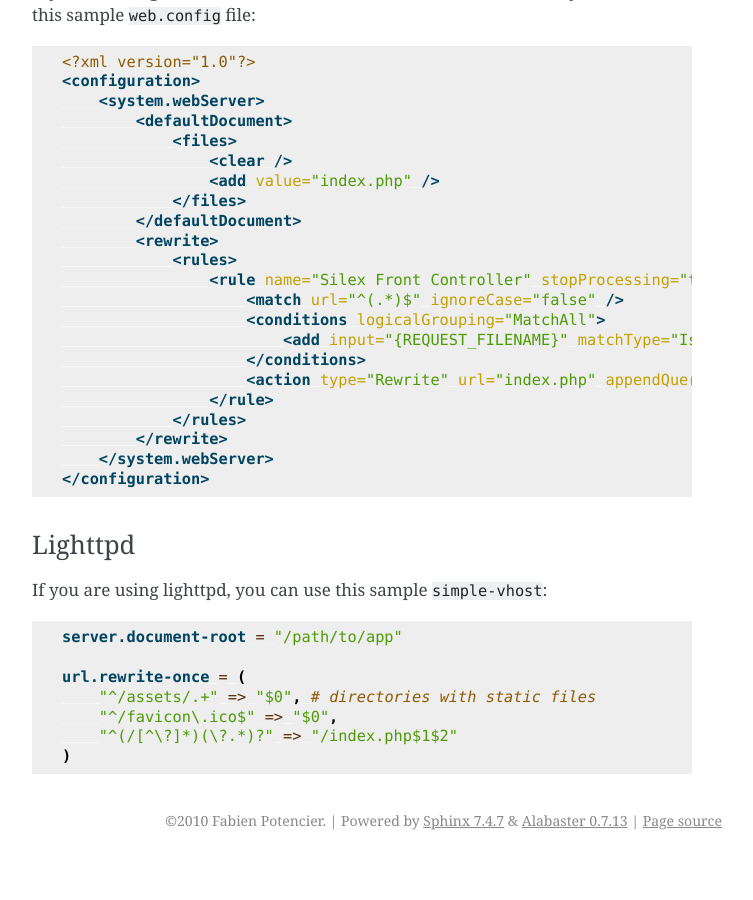
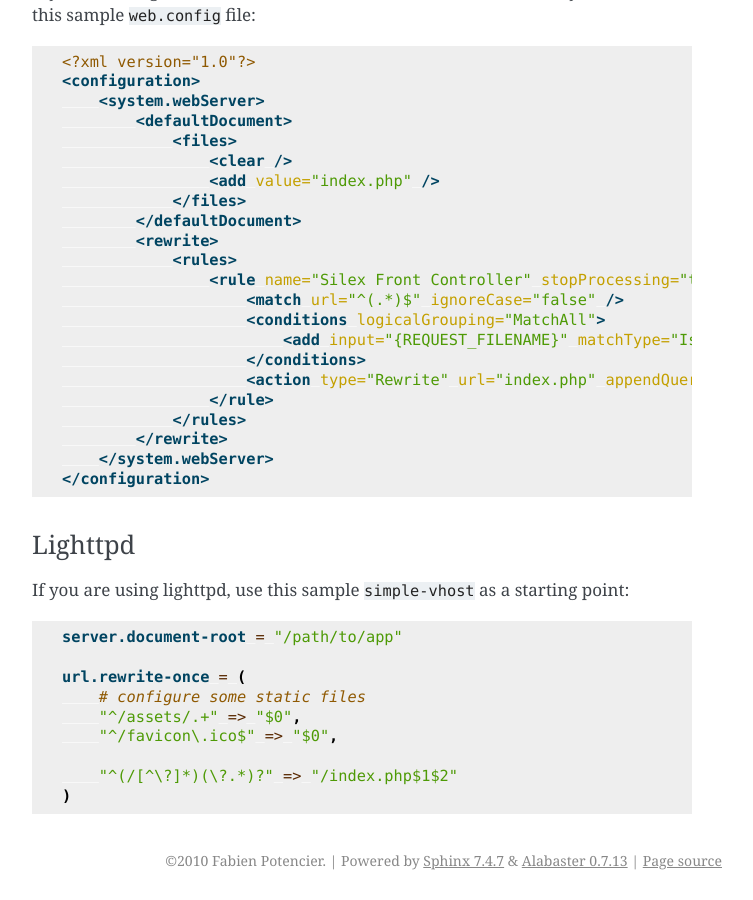
Before and after one commit to silexphp/Silex, a Sphinx documentation site: the page built from doc/web_servers.rst, in a window 1280 px wide and 900 px high, scrolled down 1206 px. Shown: the whole window, without its empty margins (388-1141 px from the left). Built offline with Sphinx 7.4.7, drawn with Linux system fonts in a browser that asks for light colours; before the commit the page ends 2066 px from its top, so only the background shows below that.

Commit message:
tweaked previous commit

```diff
--- a/doc/web_servers.rst
+++ b/doc/web_servers.rst
@@ -84,17 +84,20 @@ this sample ``web.config`` file:
     </configuration>
 
 Lighttpd
-~~~~~
+~~~~~~~~
 
-If you are using lighttpd, you can use this sample ``simple-vhost``:
+If you are using lighttpd, use this sample ``simple-vhost`` as a starting
+point:
 
 .. code-block:: lighttpd
 
     server.document-root = "/path/to/app"
 
     url.rewrite-once = (
-        "^/assets/.+" => "$0", # directories with static files
+        # configure some static files
+        "^/assets/.+" => "$0",
         "^/favicon\.ico$" => "$0",
+
         "^(/[^\?]*)(\?.*)?" => "/index.php$1$2"
     )
 
```
